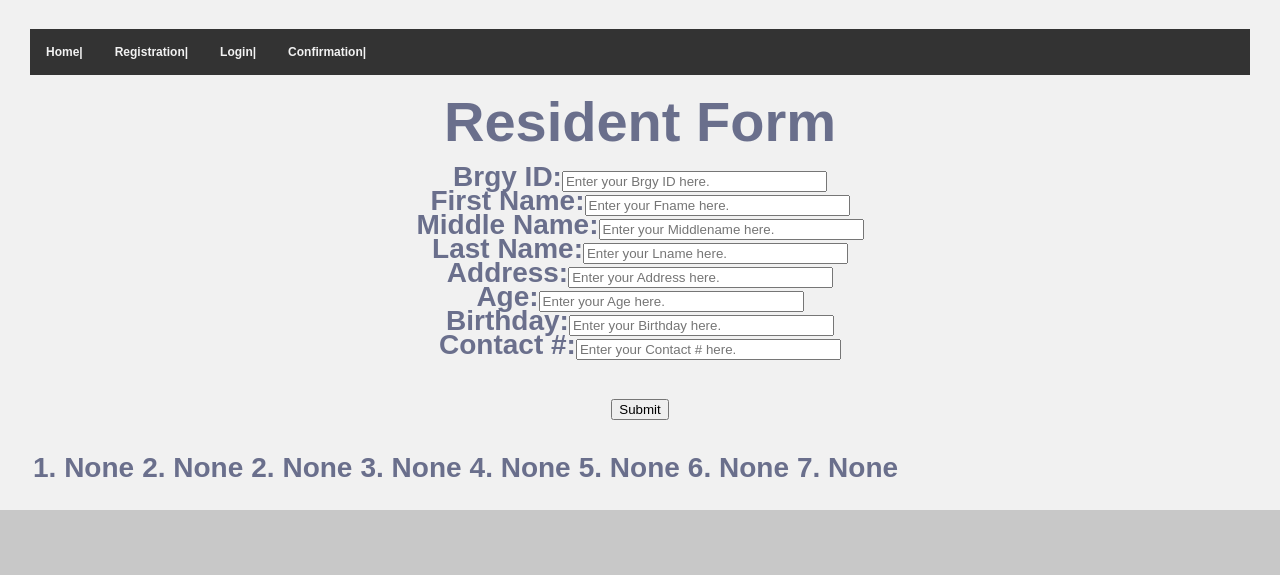
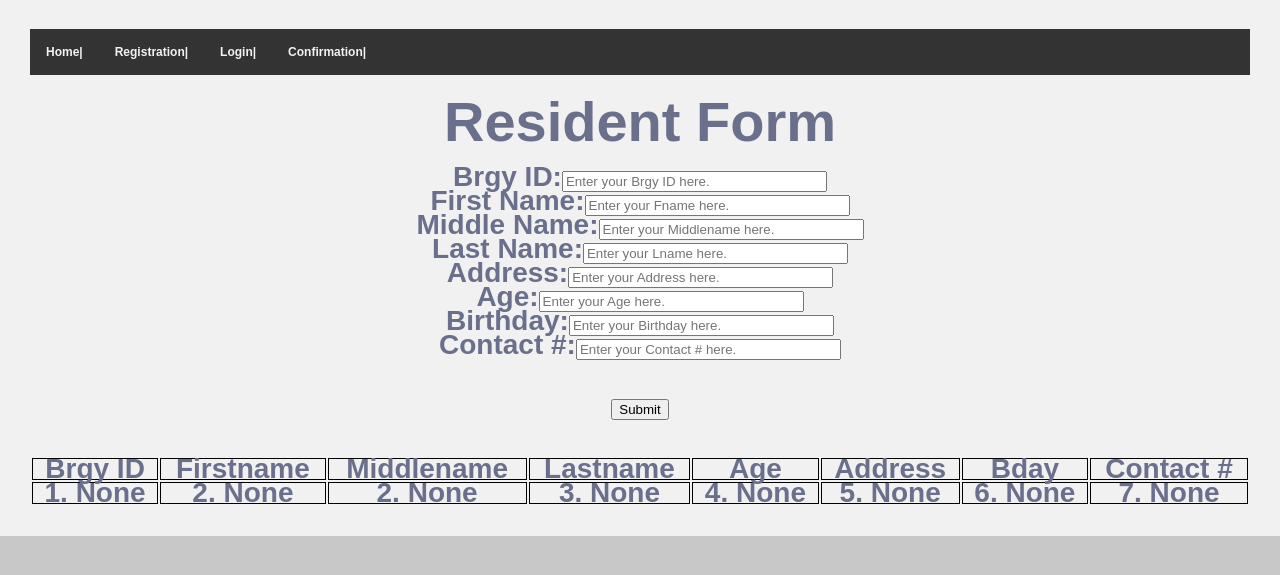
Before and after one commit to denagakenneth/bes, a Django app: page / in a window 1280 px wide; the page is wider, and only the part inside the window is pictured. Shown: the part 82-657 px from the top of that part. Run offline with Django 4.2, Linux system fonts and the light colour scheme.

Commit message:
commit lngsssss

```diff
--- a/FunctionalTest.py
+++ b/FunctionalTest.py
@@ -46,7 +46,7 @@ class PageTest(unittest.TestCase):
 	def checking_if_in_table_list(self,row_test):
 		table = self.browser.find_element_by_id('resTable')
 		rows = table.find_elements_by_tag_name('tr')
-		self.assertIn('1: Arthur', [rows.text for rows in rows])
+		self.assertIn('', [rows.text for rows in rows])
 
 if __name__ == '__main__':
 	unittest.main(warnings='ignore')
--- a/KDBES/templates/mainpage.html
+++ b/KDBES/templates/mainpage.html
@@ -380,6 +380,13 @@ body {
     font-size: large;
 }
 
+.table,
+    th,
+    td {
+        border: 1px solid black;
+        border-collapse: collapse;
+    }
+
 </style>
 </head>
 <body>
@@ -463,17 +470,28 @@ body {
 
     <br>
     <br>
-    <table id="resTable">
+    <table id="resTable", style="width:100%">
 
       <tr>
-        <td>1. {{idNew}}<td/>
-        <td>2. {{FNameNew}}<td/>
-        <td>2. {{MNameNew}}<td/>
-        <td>3. {{LNameNew}}<td/>
-        <td>4. {{AddressNew}}<td/>
-        <td>5. {{AgeNew}}<td/>
-        <td>6. {{BdayNew}}<td/>
-        <td>7. {{ContactNew}}<td/>
+            <th>Brgy ID</th>
+            <th>Firstname</th>
+            <th>Middlename</th>
+            <th>Lastname</th>
+            <th>Age</th>
+            <th>Address</th>
+            <th>Bday</th>
+            <th>Contact #</th>
+        </tr>
+
+      <tr>
+        <td>1. {{idNew}}</td>
+        <td>2. {{FNameNew}}</td>
+        <td>2. {{MNameNew}}</td>
+        <td>3. {{LNameNew}}</td>
+        <td>4. {{AddressNew}}</td>
+        <td>5. {{AgeNew}}</td>
+        <td>6. {{BdayNew}}</td>
+        <td>7. {{ContactNew}}</td>
       </tr>
 
     </table>
```
